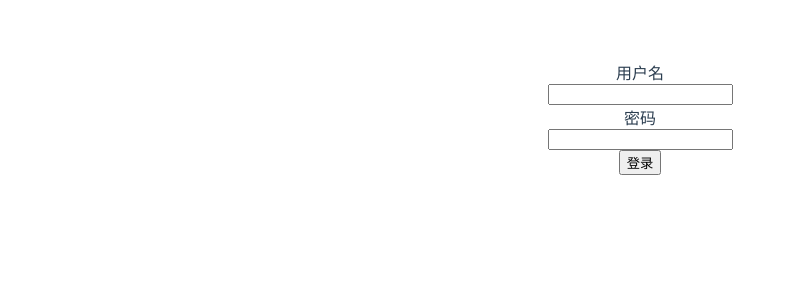
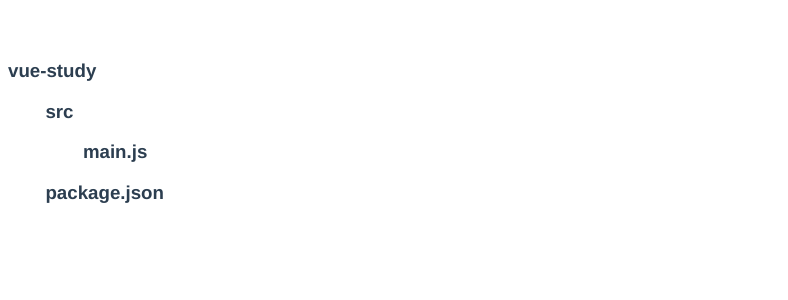
Before and after one commit to likwotsing/kaikeba, a Vue app: page / in a window 1280 px wide. Shown: the top 300 px of the page, without its empty margins (0-788 px from the left). Built offline with nearby package versions, Linux system fonts and the light colour scheme.

Commit message:
递归组件

```diff
--- a/src/App.vue
+++ b/src/App.vue
@@ -11,19 +11,23 @@
     </div> -->
     <!-- <HelloWorld msg="Welcome to Your Vue.js App"/> -->
 
-    <form-example></form-example>
+    <!-- <form-example></form-example> -->
+    <NodeTest />
+
   </div>
 </template>
 
 <script>
 // import HelloWorld from './components/HelloWorld.vue'
 import FormExample from '@/components/form/index.vue';
+import NodeTest from '@/components/recursion/NodeTest.vue';
 
 export default {
   name: 'app',
   components: {
     // HelloWorld,
-    FormExample
+    FormExample,
+    NodeTest
   }
 }
 </script>
@@ -33,7 +37,7 @@ export default {
   font-family: 'Avenir', Helvetica, Arial, sans-serif;
   -webkit-font-smoothing: antialiased;
   -moz-osx-font-smoothing: grayscale;
-  text-align: center;
+  /* text-align: center; */
   color: #2c3e50;
   margin-top: 60px;
 }
--- /dev/null
+++ b/src/components/recursion/Node.vue
@@ -0,0 +1,37 @@
+<template>
+  <div>
+    <h3 :style="{'textIndent': indent+'em'}">{{data.name}}</h3>
+    <!-- 有条件嵌套 -->
+    <Node
+      v-for="n in data.children"
+      :key="n.name"
+      :data="n"
+      :level="level+1"
+    />
+  </div>
+</template>
+
+<script>
+  export default {
+    name: 'Node', // name对递归组件是必要的
+    props: {
+      data: {
+        type: Object,
+        require: true
+      },
+      level: {
+        type: Number,
+        default: 0
+      }
+    },
+    computed: {
+      indent() {
+        return this.level * 2
+      }
+    },
+  }
+</script>
+
+<style lang="scss" scoped>
+
+</style>
--- /dev/null
+++ b/src/components/recursion/NodeTest.vue
@@ -0,0 +1,29 @@
+<template>
+  <div>
+    <Node :data="folder" />
+  </div>
+</template>
+
+<script>
+import Node from '@/components/recursion/Node.vue';
+  export default {
+    components: {
+      Node
+    },
+    data() {
+      return {
+        folder: {
+          name: 'vue-study',
+          children: [
+            { name: 'src', children: [ { name: 'main.js'}]},
+            { name: 'package.json'}
+          ]
+        }
+      }
+    },
+  }
+</script>
+
+<style lang="scss" scoped>
+
+</style>
```
Also changed, not shown: src/components/recursion/index.vue (added, +77 -0 lines).
